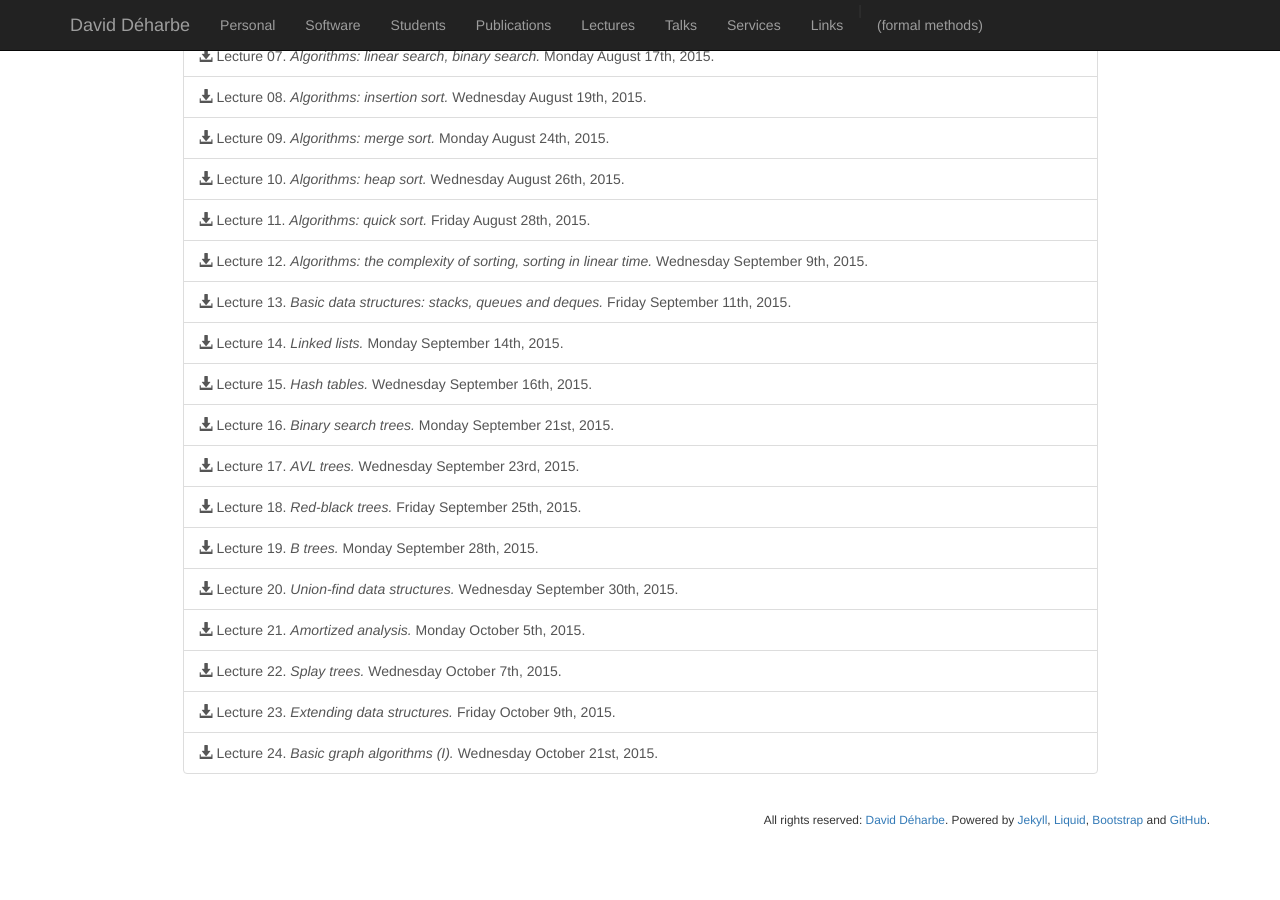
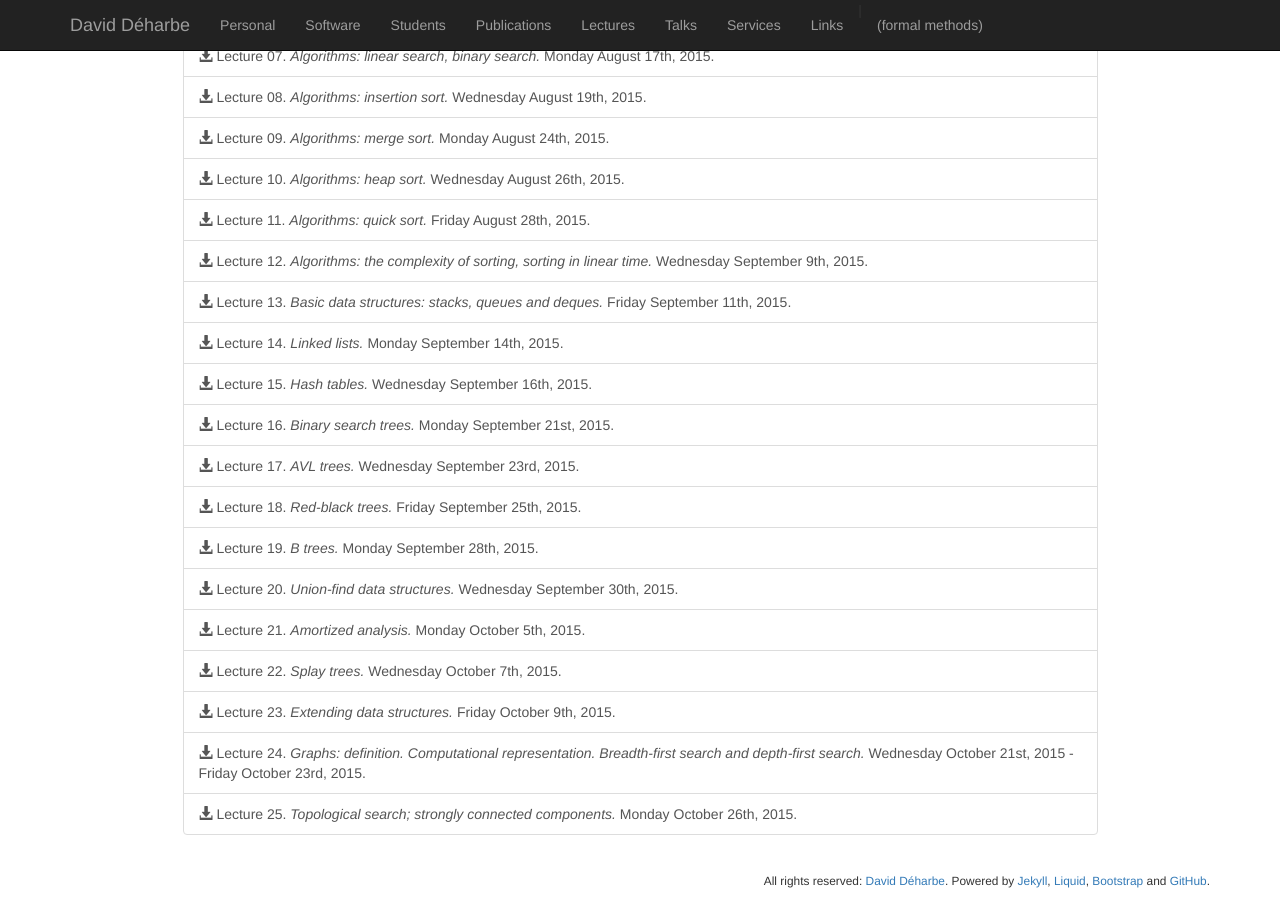
Before and after one commit to DavidDeharbe/DavidDeharbe.github.io, a Jekyll site: the page built from lectures.html, in a window 1280 px wide and 900 px high, scrolled down 559 px. Built offline with Jekyll 4.4.1, drawn with Linux system fonts in a browser that asks for light colours; Markdown is read by kramdown in place of the engine named in the settings; before the commit the page ends 1398 px from its top, so only the background shows below that.

Commit message:
+ 1 lecture

```diff
--- a/lectures.html
+++ b/lectures.html
@@ -42,7 +42,8 @@ sitemap:
       <a href="{{ site.url }}/downloads/lectures/2015.2/dim0806/aula21.pdf" class="list-group-item"><span class="glyphicon glyphicon-download-alt"></span> Lecture 21. <i>Amortized analysis.</i> Monday October 5th, 2015.</a>
       <a href="{{ site.url }}/downloads/lectures/2015.2/dim0806/aula22.pdf" class="list-group-item"><span class="glyphicon glyphicon-download-alt"></span> Lecture 22. <i>Splay trees.</i> Wednesday October 7th, 2015.</a>
       <a href="{{ site.url }}/downloads/lectures/2015.2/dim0806/aula23.pdf" class="list-group-item"><span class="glyphicon glyphicon-download-alt"></span> Lecture 23. <i>Extending data structures.</i> Friday October 9th, 2015.</a>
-      <a href="{{ site.url }}/downloads/lectures/2015.2/dim0806/aula24.pdf" class="list-group-item"><span class="glyphicon glyphicon-download-alt"></span> Lecture 24. <i>Basic graph algorithms (I).</i> Wednesday October 21st, 2015.</a>
+      <a href="{{ site.url }}/downloads/lectures/2015.2/dim0806/aula24.pdf" class="list-group-item"><span class="glyphicon glyphicon-download-alt"></span> Lecture 24. <i>Graphs: definition. Computational representation. Breadth-first search and depth-first search.</i> Wednesday October 21st, 2015 - Friday October 23rd, 2015.</a>
+      <a href="{{ site.url }}/downloads/lectures/2015.2/dim0806/aula25.pdf" class="list-group-item"><span class="glyphicon glyphicon-download-alt"></span> Lecture 25. <i>Topological search; strongly connected components.</i> Monday October 26th, 2015.</a>
     </div>
   </div>
 </div>
```
Also changed, not shown: 1 other file.
